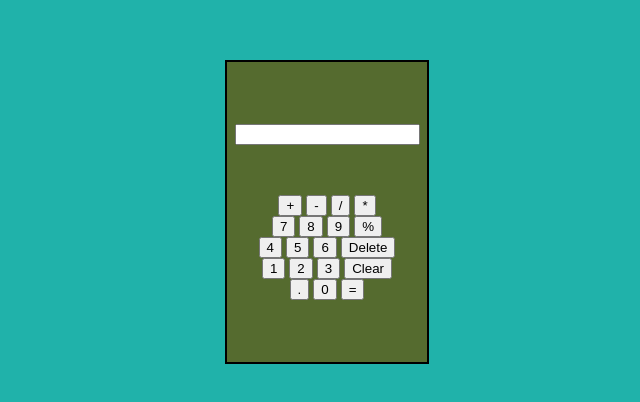
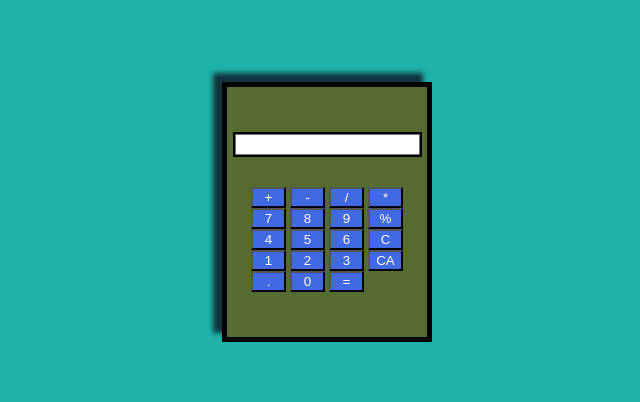
Before and after one commit to Ugo-gonpi/Projet_Calculatrice, a plain HTML site: page index.html in a window 1280 px wide. Shown: the part 196-598 px from the top of the page, without its empty margins (321-961 px from the left). Drawn offline with Linux system fonts and the light colour scheme.

Commit message:
aligned all the buttons and the result bar

```diff
--- a/index.html
+++ b/index.html
@@ -11,66 +11,69 @@
 
     <div class="calculatrice">
 
-        <div>
-            <input type="text">
+        <div class="result">
+            <input type="none">
         </div>
+
+       <div class="buttons">
 
             <div class="ligne1">
 
-            <button>+</button>
+                <input type="button" value="+">
 
-            <button>-</button>
+                <input type="button" value="-">
 
-            <button>/</button>
+                <input type="button" value="/">
 
-            <button>*</button>
+                <input type="button" value="*">
 
             </div>
 
             <div class="ligne2">
 
-            <button>7</button>
+                <input type="button" value="7">
 
-            <button>8</button>
+                <input type="button" value="8">
 
-            <button>9</button>
+                <input type="button" value="9">
 
-            <button>%</button>
+                <input type="button" value="%">
 
             </div>
 
             <div class="ligne3">
 
-            <button>4</button>
+                <input type="button" value="4">
 
-            <button>5</button>
+                <input type="button" value="5">
 
-            <button>6</button>
+                <input type="button" value="6">
 
-            <button>Delete</button>
+                <input type="button" value="C">
 
             </div>
 
             <div class="ligne4">
 
-            <button>1</button>
+                <input type="button" value="1">
 
-            <button>2</button>
+                <input type="button" value="2">
 
-            <button>3</button>
+                <input type="button" value="3">
 
-            <button>Clear</button>
+                <input type="button" value="CA">
 
             </div>
 
             <div class="ligne5">
 
-            <button>.</button>
+                <input type="button" value=".">
 
-            <button>0</button>
+                <input type="button" value="0">
 
-            <button>=</button>
+                <input type="button" value="=">
 
+            </div>
        </div>
 
     </div>
--- a/public/css/style.css
+++ b/public/css/style.css
@@ -8,20 +8,46 @@ body {
 }
 
 .calculatrice {
-    height: 300px;
+    height: 250px;
     width: 200px;
     background-color: darkolivegreen;
     display: flex;
     justify-content: center;
     align-items: center;
     flex-direction: column;
-    border: 2px solid black;
+    border: 5px solid black;
+    box-shadow: -9px -9px 5px 0px rgba(12,10,25,0.75);
+    -webkit-box-shadow: -9px -9px 5px 0px rgba(12,10,25,0.75);
+    -moz-box-shadow: -9px -9px 5px 0px rgba(12,10,25,0.75);
 }
 
-.calculatrice input {
-    margin-bottom: 50px;
+.calculatrice .result {
+    margin-bottom: 30px;
+    border: 2px black solid;
+
 }
 
-.calculatrice button {
-    align-content: flex-end;
+.buttons input {
+    color: white;
+    background-color: royalblue;
 }
+
+.buttons .ligne1 input {
+    width: 35px;
+}
+
+.buttons .ligne2 input {
+    width: 35px;
+}
+
+.buttons .ligne3 input {
+    width: 35px;
+}
+
+.buttons .ligne4 input {
+    width: 35px;
+}
+
+.buttons .ligne5 input {
+    width: 35px;
+}
```
Lines whose indentation alone changed are shown as unchanged.
